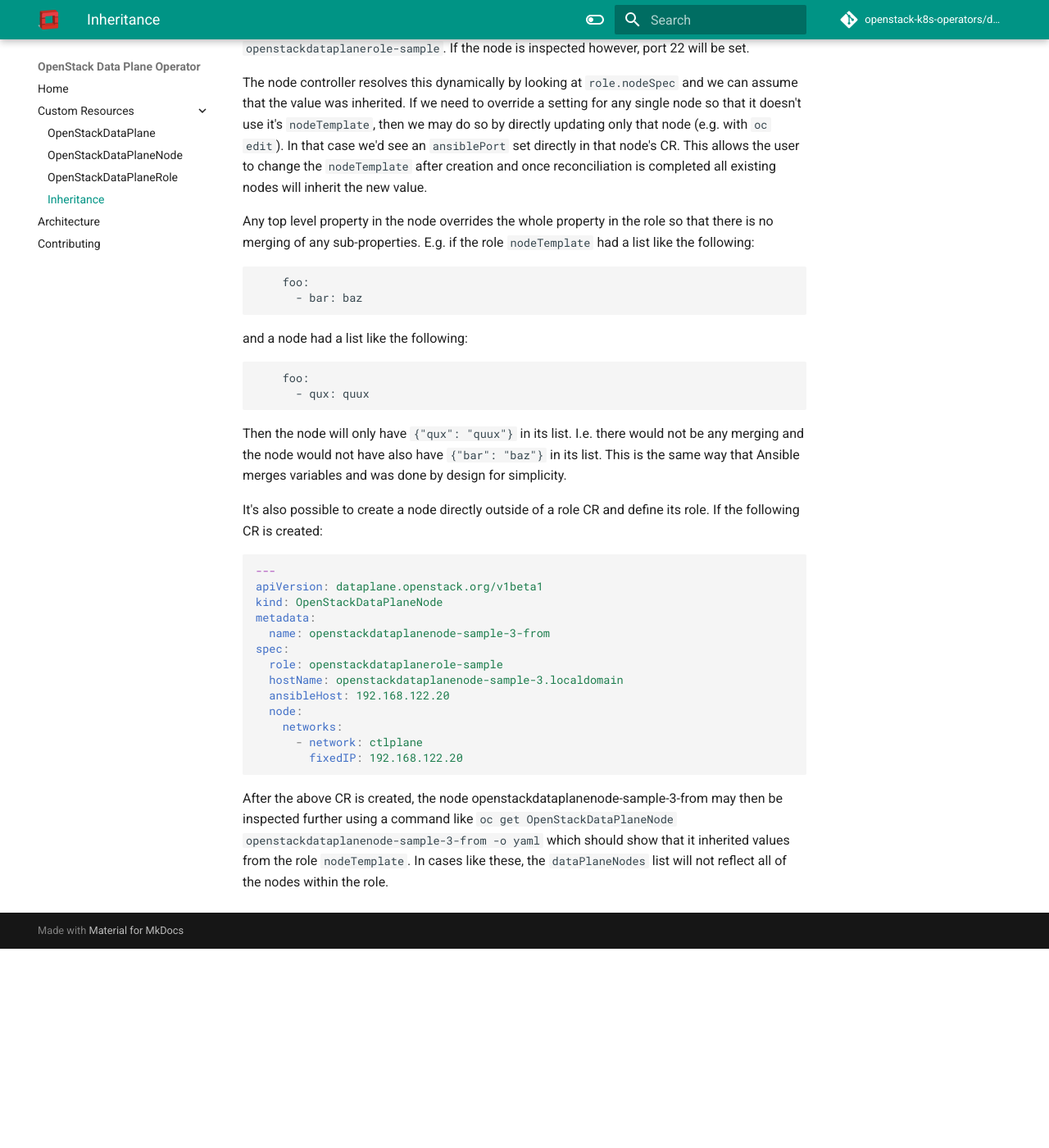
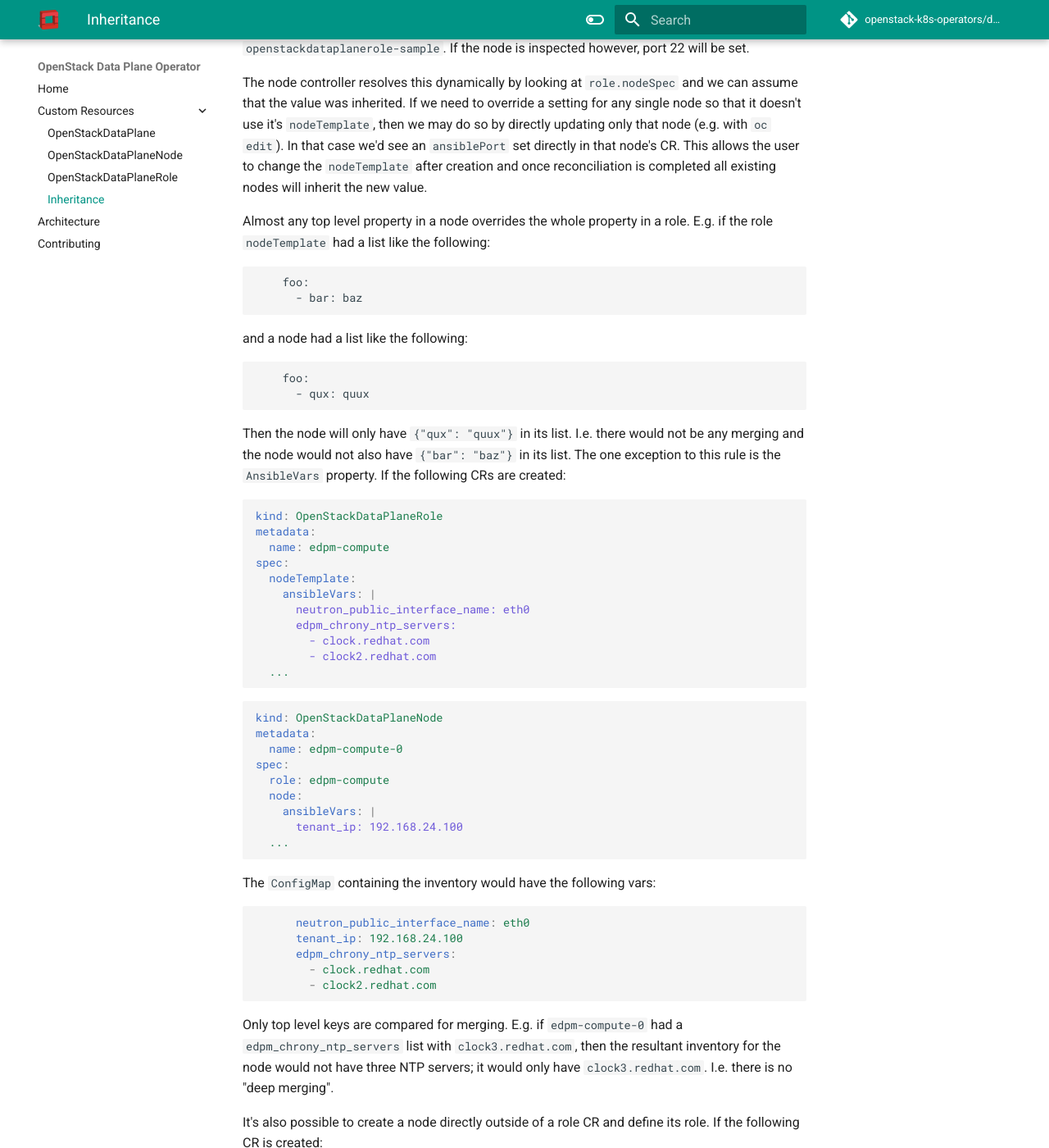
Before and after one commit to openstack-k8s-operators/dataplane-operator, an MkDocs documentation site: the page built from docs/inheritance.md, in a window 1280 px wide and 1400 px high, scrolled down 1852 px. Shown: the whole window at 82% size. Built offline with MkDocs 1.6.1 and Material for MkDocs 9.7.7, drawn with Linux system fonts in a browser that asks for light colours; comment, search, counter and statistics services are not loaded; the version menu is left out; before the commit the page ends 3009 px from its top, so only the background shows below that.

Commit message:
Merge ansibleVars from the role into the node
ansibleVars need to be merged from the role into the
node during inheritance.

Closes: OSP-23184

Signed-off-by: John Fulton <fulton@redhat.com>

````diff
--- a/docs/inheritance.md
+++ b/docs/inheritance.md
@@ -99,9 +99,9 @@ an `ansiblePort` set directly in that node's CR. This allows the user
 to change the `nodeTemplate` after creation and once reconciliation is
 completed all existing nodes will inherit the new value.
 
-Any top level property in the node overrides the whole property in the
-role so that there is no merging of any sub-properties. E.g. if the
-role `nodeTemplate` had a list like the following:
+Almost any top level property in a node overrides the whole property
+in a role. E.g. if the role `nodeTemplate` had a list like the
+following:
 ```
     foo:
       - bar: baz
@@ -112,9 +112,50 @@ and a node had a list like the following:
       - qux: quux
 ```
 Then the node will only have `{"qux": "quux"}` in its list. I.e. there
-would not be any merging and the node would not have also have
-`{"bar": "baz"}` in its list. This is the same way that Ansible merges
-variables and was done by design for simplicity.
+would not be any merging and the node would not also have `{"bar":
+"baz"}` in its list. The one exception to this rule is the
+`AnsibleVars` property. If the following CRs are created:
+
+```yaml
+kind: OpenStackDataPlaneRole
+metadata:
+  name: edpm-compute
+spec:
+  nodeTemplate:
+    ansibleVars: |
+      neutron_public_interface_name: eth0
+      edpm_chrony_ntp_servers:
+        - clock.redhat.com
+        - clock2.redhat.com
+  ...
+```
+
+```yaml
+kind: OpenStackDataPlaneNode
+metadata:
+  name: edpm-compute-0
+spec:
+  role: edpm-compute
+  node:
+    ansibleVars: |
+      tenant_ip: 192.168.24.100
+  ...
+```
+The `ConfigMap` containing the inventory would have the following
+vars:
+
+```yaml
+      neutron_public_interface_name: eth0
+      tenant_ip: 192.168.24.100
+      edpm_chrony_ntp_servers:
+        - clock.redhat.com
+        - clock2.redhat.com
+```
+Only top level keys are compared for merging. E.g. if `edpm-compute-0`
+had a `edpm_chrony_ntp_servers` list with `clock3.redhat.com`, then
+the resultant inventory for the node would not have three NTP servers;
+it would only have `clock3.redhat.com`. I.e. there is no "deep
+merging".
 
 It's also possible to create a node directly outside of a role CR
 and define its role. If the following CR is created:
````
Also changed, not shown: 1 other file.
